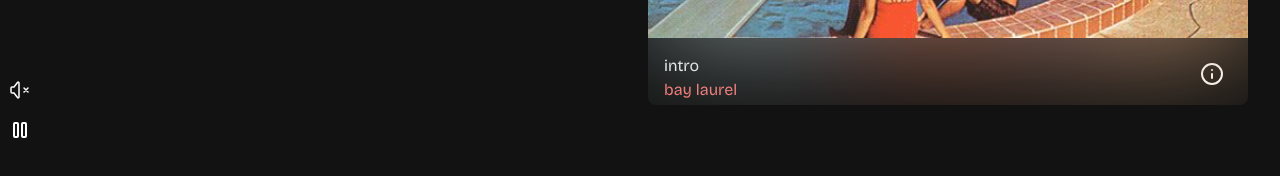
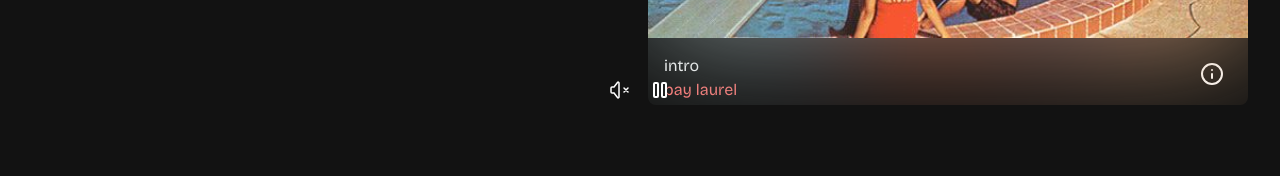
Before and after one commit to lauraptrcodes/aether-app, a SvelteKit app: page / in a window 1280 px wide. Shown: the part 650-826 px from the top of the page. Built offline with nearby package versions, Linux system fonts and the light colour scheme.

Commit message:
style: controls layout

```diff
--- a/src/components/Controls.svelte
+++ b/src/components/Controls.svelte
@@ -21,7 +21,7 @@
     }
 </script>
 
-<div class="fixed bottom-0 w-full h-20">
+<div class="fixed bottom-0 w-full h-20 flex justify-center px-8">
     <Button icon="mute" on:clicked={toggleMute}></Button>
     <Button icon={playPauseIcon} on:clicked={togglePlay}></Button>
 </div>
--- a/src/lib/tracks.json
+++ b/src/lib/tracks.json
@@ -2,7 +2,7 @@
     {
         "title": "titel",
         "artist": "interpret",
-        "trackSrc": "./tracks/acid.wav",
+        "trackSrc": "./tracks/acid1.wav",
         "trackImg": "./img/albumcover1.jpg"
     },
     {
```
